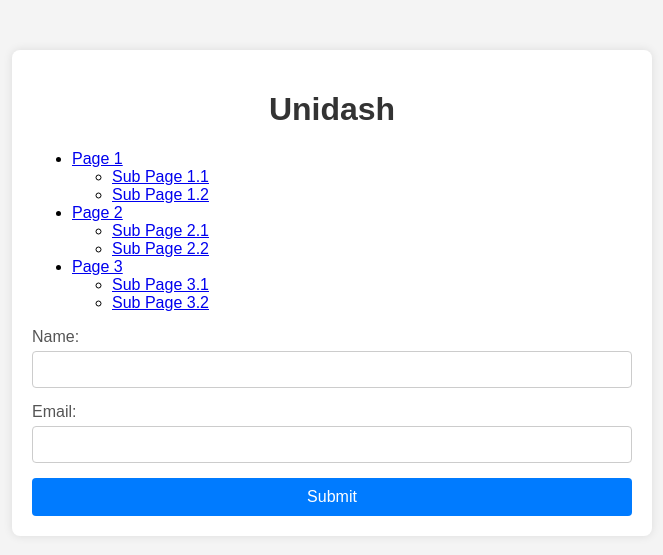
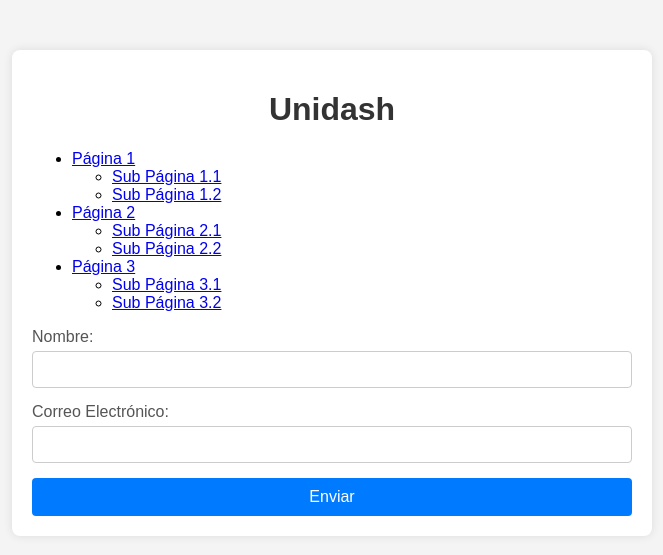
Before and after one commit to jjgarrid/Unidash, a Flask app: page / in a window 1280 px wide. Shown: the top 555 px of the page, without its empty margins (308-971 px from the left). Run offline with Flask 3, Linux system fonts and the light colour scheme; parts of the project's set-up code (start-up, migrations or seed data) failed here and were passed over.

Commit message:
Translate comments, docstrings, UI labels, and documentation to Spanish
* **app/backend.py**
  - Translate comments and docstrings to Spanish

* **app/routes.py**
  - Translate comments and docstrings to Spanish

* **app/templates/index.html**
  - Translate UI labels to Spanish

* **docs/index.rst**
  - Translate documentation to Spanish

* **docs/conf.py**
  - Translate documentation to Spanish

```diff
--- a/app/routes.py
+++ b/app/routes.py
@@ -14,9 +14,9 @@ class User(db.Model):
 @app.route('/')
 def home():
     """
-    Render the home page.
+    Renderizar la página de inicio.
 
-    :return: The rendered home page template
+    :return: La plantilla de la página de inicio renderizada
     :rtype: str
     """
     return render_template('index.html')
@@ -24,9 +24,9 @@ def home():
 @app.route('/submit', methods=['POST'])
 def submit():
     """
-    Handle form submission, create a new user, and redirect to the home page.
+    Manejar el envío del formulario, crear un nuevo usuario y redirigir a la página de inicio.
 
-    :return: A redirect response to the home page
+    :return: Una respuesta de redirección a la página de inicio
     :rtype: werkzeug.wrappers.Response
     """
     name = request.form['name']
--- a/app/templates/index.html
+++ b/app/templates/index.html
@@ -1,5 +1,5 @@
 <!DOCTYPE html>
-<html lang="en">
+<html lang="es">
 <head>
     <meta charset="UTF-8">
     <meta name="viewport" content="width=device-width, initial-scale=1.0">
@@ -11,36 +11,36 @@
         <h1>Unidash</h1>
         <div class="menu">
             <ul>
-                <li><a href="#">Page 1</a>
+                <li><a href="#">Página 1</a>
                     <ul>
-                        <li><a href="#">Sub Page 1.1</a></li>
-                        <li><a href="#">Sub Page 1.2</a></li>
+                        <li><a href="#">Sub Página 1.1</a></li>
+                        <li><a href="#">Sub Página 1.2</a></li>
                     </ul>
                 </li>
-                <li><a href="#">Page 2</a>
+                <li><a href="#">Página 2</a>
                     <ul>
-                        <li><a href="#">Sub Page 2.1</a></li>
-                        <li><a href="#">Sub Page 2.2</a></li>
+                        <li><a href="#">Sub Página 2.1</a></li>
+                        <li><a href="#">Sub Página 2.2</a></li>
                     </ul>
                 </li>
-                <li><a href="#">Page 3</a>
+                <li><a href="#">Página 3</a>
                     <ul>
-                        <li><a href="#">Sub Page 3.1</a></li>
-                        <li><a href="#">Sub Page 3.2</a></li>
+                        <li><a href="#">Sub Página 3.1</a></li>
+                        <li><a href="#">Sub Página 3.2</a></li>
                     </ul>
                 </li>
             </ul>
         </div>
         <form action="{{ url_for('submit') }}" method="POST">
             <div class="form-group">
-                <label for="name">Name:</label>
+                <label for="name">Nombre:</label>
                 <input type="text" id="name" name="name" required>
             </div>
             <div class="form-group">
-                <label for="email">Email:</label>
+                <label for="email">Correo Electrónico:</label>
                 <input type="email" id="email" name="email" required>
             </div>
-            <button type="submit">Submit</button>
+            <button type="submit">Enviar</button>
         </form>
     </div>
 </body>
```
Also changed, not shown: app/backend.py (+5 -5 lines), docs/conf.py (+5 -5 lines), 1 other file.
